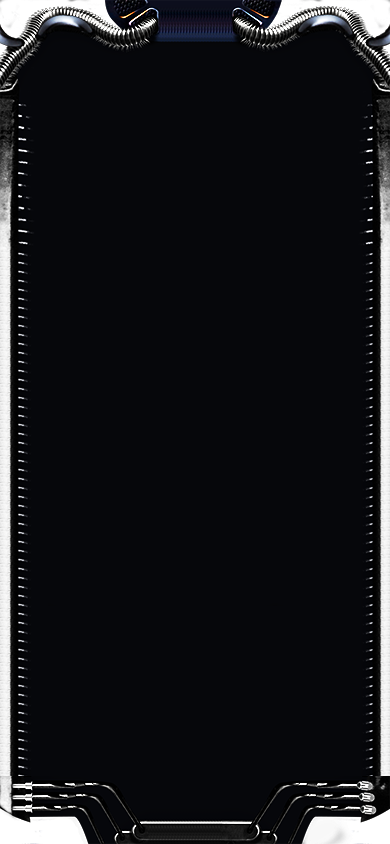
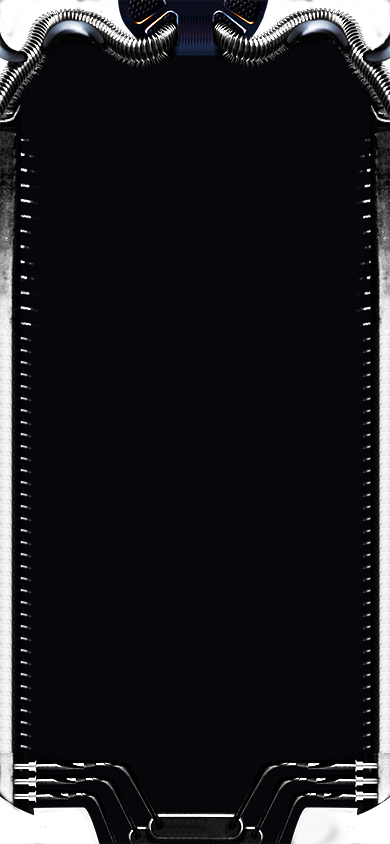
Before and after one commit to dataclub/plainDroid, a website: page www/index.html in a window 390 px wide. Drawn offline with Linux system fonts and the light colour scheme; some packages are replaced by stand-ins of ours; files that its build step writes are made by us from their sources.

Commit message:
360x640 fixed

```diff
--- a/www/css/layout.css
+++ b/www/css/layout.css
@@ -1,12 +1,15 @@
+
+@media (min-width: 320px) {
     .page {
         min-height: 480px;
         height: 100%;
     }
+
     .header {
         display: flex;
-    height: 55px;
         min-height: 55px;
     }
+
     .content {
         display: flex;
         height: 194px;
@@ -25,53 +28,51 @@
         margin-top: -68px;
     }
 
-
-
-.header_left{
+    .header_left {
         background-image: url("../img/320x480/png/320x480_01.png");
         background-repeat: no-repeat;
         min-width: 159px;
     }
-.header_middle{
+
+    .header_middle {
         background-image: url("../img/320x480/png/320x480_02.png");
         background-repeat: repeat-x;
         width: 100%;
     }
 
-.header_right{
+    .header_right {
         background-image: url("../img/320x480/png/320x480_03.png");
         background-repeat: no-repeat;
         min-width: 158px;
     }
 
-
-
-.content_left{
+    .content_left {
         background-image: url("../img/320x480/png/320x480_04.png");
         background-repeat: no-repeat;
         min-width: 48px;
     }
-.content_middle{
+
+    .content_middle {
         background-image: url("../img/320x480/png/320x480_05.png");
         background-repeat: repeat;
         width: 100%;
         min-width: 227px;
     }
 
-.content_right{
+    .content_right {
         background-image: url("../img/320x480/png/320x480_06.png");
         background-repeat: no-repeat;
 
         min-width: 45px;
     }
 
-
-.content_strech_left{
+    .content_strech_left {
         background-image: url("../img/320x480/png/320x480_07.png");
         min-width: 48px;
         margin-bottom: 19em;
     }
-.content_strech_middle{
+
+    .content_strech_middle {
         background-image: url("../img/320x480/png/320x480_05.png");
         background-repeat: repeat;
         width: 100%;
@@ -79,31 +80,134 @@
         margin-bottom: 19em;
     }
 
-.content_strech_right{
+    .content_strech_right {
         background-image: url("../img/320x480/png/320x480_08.png");
         min-width: 45px;
         margin-bottom: 19em;
     }
 
-
-
-.footer_left{
+    .footer_left {
         background-image: url("../img/320x480/png/320x480_13.png");
         background-repeat: no-repeat;
-    width: 148px;
         min-width: 148px;
 
     }
-.footer_middle{
+
+    .footer_middle {
         background-image: url("../img/320x480/png/320x480_14.png");
         background-repeat: repeat-x;
         width: 100%;
-
     }
 
-.footer_right{
+    .footer_right {
         background-image: url("../img/320x480/png/320x480_15.png");
         background-repeat: no-repeat;
-    width: 169px;
         min-width: 169px;
     }
+}
+
+
+@media (min-width: 360px) {
+    .page {
+        min-height: 640px;
+        height: 100%;
+    }
+
+    .header {
+        display: flex;
+        min-height: 74px;
+    }
+
+    .content {
+        display: flex;
+        height: 259px;
+        align-items: stretch;
+    }
+
+    .content_strech {
+        color: #000000;
+        display: flex;
+        height: 100%;
+    }
+
+    .footer {
+        display: flex;
+        min-height: 91px;
+        margin-top: -91px;
+    }
+
+    .header_left {
+        background-image: url("../img/360x640/png/360x640_01.png");
+        background-repeat: no-repeat;
+        min-width: 179px;
+    }
+
+    .header_middle {
+        background-image: url("../img/360x640/png/360x640_02.png");
+        background-repeat: repeat-x;
+        width: 100%;
+    }
+
+    .header_right {
+        background-image: url("../img/360x640/png/360x640_03.png");
+        background-repeat: no-repeat;
+        min-width: 178px;
+    }
+
+    .content_left {
+        background-image: url("../img/360x640/png/360x640_04.png");
+        background-repeat: no-repeat;
+        min-width: 45px;
+    }
+
+    .content_middle {
+        background-image: url("../img/360x640/png/360x640_05.png");
+        background-repeat: repeat;
+        width: 100%;
+        min-width: 273px;
+    }
+
+    .content_right {
+        background-image: url("../img/360x640/png/360x640_06.png");
+        background-repeat: no-repeat;
+        min-width: 42px;
+    }
+
+    .content_strech_left {
+        background-image: url("../img/360x640/png/360x640_07.png");
+        min-width: 45px;
+        margin-bottom: 26em;
+    }
+
+    .content_strech_middle {
+        background-image: url("../img/360x640/png/360x640_05.png");
+        background-repeat: repeat;
+        width: 100%;
+        min-width: 273px;
+        margin-bottom: 26em;
+    }
+
+    .content_strech_right {
+        background-image: url("../img/360x640/png/360x640_08.png");
+        min-width: 42px;
+        margin-bottom: 26em;
+    }
+
+    .footer_left {
+        background-image: url("../img/360x640/png/360x640_13.png");
+        background-repeat: no-repeat;
+        min-width: 165px;
+    }
+
+    .footer_middle {
+        background-image: url("../img/360x640/png/360x640_14.png");
+        background-repeat: repeat-x;
+        width: 100%;
+    }
+
+    .footer_right {
+        background-image: url("../img/360x640/png/360x640_15.png");
+        background-repeat: no-repeat;
+        min-width: 189px;
+    }
+}
```
Also changed, not shown: www/img/360x640/png/360x640_01.png (renamed from www/img/360x640/png/360x640-trans_01.png), www/img/360x640/png/360x640_02.png (renamed from www/img/360x640/png/360x640-trans_02.png), www/img/360x640/png/360x640_03.png (renamed from www/img/360x640/png/360x640-trans_03.png), www/img/360x640/png/360x640_04.png (renamed from www/img/360x640/png/360x640-trans_04.png), www/img/360x640/png/360x640_05.png (renamed from www/img/360x640/png/360x640-trans_05.png), www/img/360x640/png/360x640_06.png (renamed from www/img/360x640/png/360x640-trans_06.png), www/img/360x640/png/360x640_07.png (renamed from www/img/360x640/png/360x640-trans_07.png), www/img/360x640/png/360x640_08.png (renamed from www/img/360x640/png/360x640-trans_08.png), www/img/360x640/png/360x640_09.png (renamed from www/img/360x640/png/360x640-trans_09.png), www/img/360x640/png/360x640_10.png (renamed from www/img/360x640/png/360x640-trans_10.png), www/img/360x640/png/360x640_13.png (renamed from www/img/360x640/png/360x640-trans_11.png), www/img/360x640/png/360x640_14.png (renamed from www/img/360x640/png/360x640-trans_12.png), www/img/360x640/png/360x640_15.png (renamed from www/img/360x640/png/360x640-trans_13.png). Lines whose indentation alone changed are shown as unchanged.
